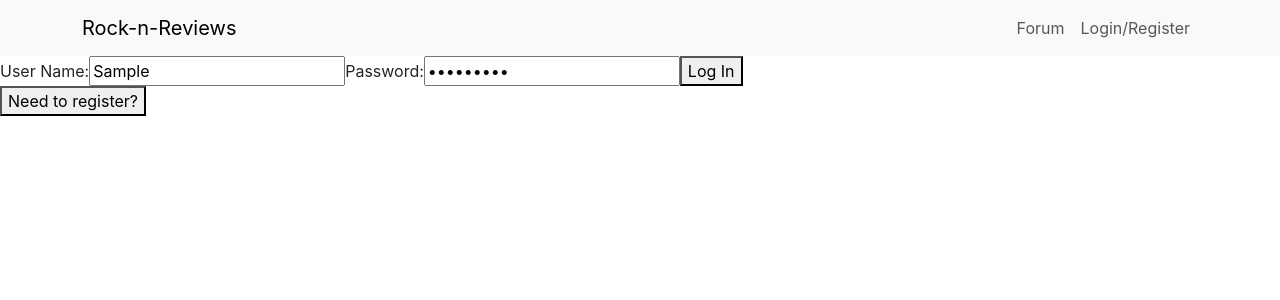
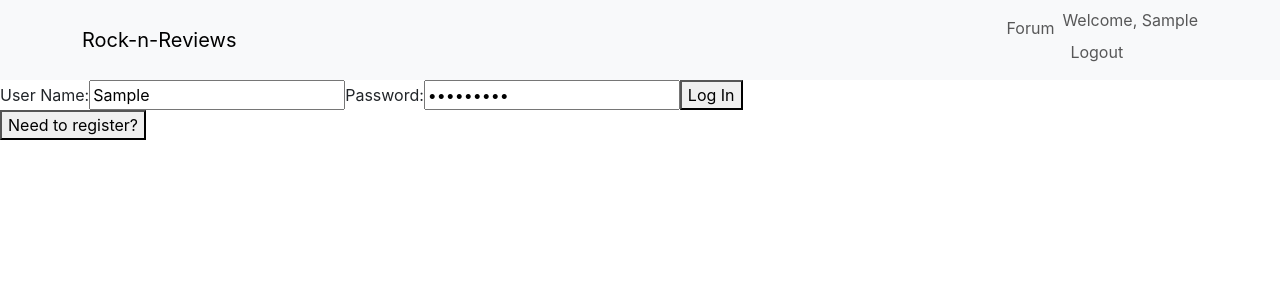
Before and after one commit to NeNeZoRr/rock-n-reviews, a React (Create React App) app: page /Logreg in a window 1280 px wide. Both pictures are taken after typing "Sample", "Sample123" into the empty fields and a click on the button "Log In". Shown: the top 300 px of the page. Built offline with nearby package versions, Linux system fonts and the light colour scheme; no server answers.

Commit message:
log and nav finally work

```diff
--- a/src/App.js
+++ b/src/App.js
@@ -1,5 +1,5 @@
 import React, { useEffect, useState } from 'react';
-import { BrowserRouter as Router, Route, Routes, useParams } from 'react-router-dom';
+import { BrowserRouter as Router, Route, Routes } from 'react-router-dom';
 import Navigation from './Components/Navigation';
 import Home from './Components/Home';
 import Reviews from './Components/Reviews';
@@ -14,28 +14,6 @@ function App() {
   const [search, setSearch] = useState("");
   const [message, setMessage] = useState("search for music");
   const [data, setData] = useState([]);
-  const [user, setUser] = useState(null);
-  const { id } = useParams();
-
-  useEffect(() => {
-    const fetchUser = async () => {
-      try {
-        const response = await fetch(`http://localhost:8080/users/${id}`);
-        if (!response.ok) {
-          console.error('Error fetching user data:', response.status, response.statusText);
-          return;
-        }
-
-        const userData = await response.json();
-        setUser(userData);
-      } catch (error) {
-        console.error('Error fetching user data:', error);
-      }
-    };
-
-    fetchUser();
-  }, []);
-
 
   useEffect(() => {
     if (search) {
@@ -65,7 +43,7 @@ function App() {
   };
 
   return (
-    <div className="App">
+    <div>
       <UserProvider>
         <Router>
           <Navigation />
--- a/src/Components/Login.js
+++ b/src/Components/Login.js
@@ -1,35 +1,38 @@
-import { useState } from "react";
+import React from 'react';
+import { useUser } from './User_Context';
+import { useState } from 'react';
 import { useNavigate } from 'react-router-dom';
 
 const Login = (props) => {
-    const [user, setUser] = useState('');
+    const { userName, setUserName } = useUser();
     const [pass, setPass] = useState('');
     const navigate = useNavigate();
 
     const handleSubmit = async (e) => {
         e.preventDefault();
 
+        let response; // Declare response variable here
+
         try {
-            const response = await fetch('http://localhost:8080/users/login', {
+            response = await fetch('http://localhost:8080/users/login', {
                 method: 'POST',
                 headers: {
                     'Accept': 'application/json',
                     'Content-Type': 'application/json',
                 },
                 body: JSON.stringify({
-                    username: user,
+                    username: userName,
                     password: pass,
                 }),
             });
-
-
 
             if (!response.ok) {
                 console.error('Authentication failed:', response.status, response.statusText);
                 // Handle authentication failure (display error message, etc.)
             } else {
                 console.log('Login successful at', new Date().toISOString());
-                // Redirect to the home page upon successful login
+                // Access userName from context and log it
+                console.log('User logged in:', userName);
                 navigate('/');
             }
         } catch (error) {
@@ -41,7 +44,7 @@ const Login = (props) => {
         <>
             <form onSubmit={handleSubmit}>
                 <label htmlFor="user">User Name:</label>
-                <input value={user} onChange={(e) => setUser(e.target.value)} type="text" placeholder="User Name" />
+                <input value={userName} onChange={(e) => setUserName(e.target.value)} type="text" placeholder="User Name" />
                 <label htmlFor="pass">Password:</label>
                 <input value={pass} onChange={(e) => setPass(e.target.value)} type="password" required placeholder="********" />
                 <button type="submit">Log In</button>
@@ -49,6 +52,6 @@ const Login = (props) => {
             <button onClick={() => props.onFormSwitch('register')}> Need to register?</button>
         </>
     );
-}
+};
 
 export default Login;
--- a/src/Components/Navigation.js
+++ b/src/Components/Navigation.js
@@ -1,12 +1,15 @@
+// Navigation.js
+
 import React from 'react';
 import { Link } from 'react-router-dom';
 import { Navbar, Container, Nav } from 'react-bootstrap';
 import { useUser } from './User_Context';
 
 function Navigation() {
-  const { user, logout } = useUser();
+    const { user, userName, logout } = useUser();
 
-  console.log('User in Navigation:', user);
+
+    console.log('User in nav:', userName);
 
     return (
         <Navbar className="bg-body-tertiary justify-content-start">
@@ -17,10 +20,11 @@ function Navigation() {
                         <Nav.Link as={Link} to="/Forum">Forum</Nav.Link>
                     </Nav.Item>
                     <Nav.Item>
-  {user ? (
+                        {userName ? (
                             // User is logged in, render username and logout button
                             <>
-      <span className="navbar-text mr-2">Welcome, {user.userName}</span>
+                                {/* Log the entire user object */}
+                                <span className="navbar-text mr-2">Welcome, {userName}</span>
                                 <Nav.Link onClick={logout}>Logout</Nav.Link>
                             </>
                         ) : (
@@ -28,7 +32,6 @@ function Navigation() {
                             <Nav.Link as={Link} to="/Logreg">Login/Register</Nav.Link>
                         )}
                     </Nav.Item>
-
                 </Nav>
             </Container>
         </Navbar>
--- a/src/Components/User_Context.js
+++ b/src/Components/User_Context.js
@@ -1,11 +1,33 @@
-// User_Context.js
-
-import React, { createContext, useState, useContext } from 'react';
+import React, { createContext, useState, useContext, useEffect } from 'react';
+import { useParams } from 'react-router-dom';
 
 const UserContext = createContext();
 
 const UserProvider = ({ children }) => {
     const [user, setUser] = useState(null);
+    const [userName, setUserName] = useState('');
+    const { id } = useParams();
+
+    useEffect(() => {
+        const fetchUser = async () => {
+            try {
+                const response = await fetch(`http://localhost:8080/users/${id}`);
+                if (!response.ok) {
+                    console.error('Error fetching user data:', response.status, response.statusText);
+                    return;
+                }
+
+                const userData = await response.json();
+                setUser(userData);
+                setUserName(userData.username); // Assuming your user data contains a 'username' field
+                console.log('Fetched user data:', userData);
+            } catch (error) {
+                console.error('Error fetching user data:', error);
+            }
+        };
+
+        fetchUser();
+    }, [id]);
 
     const login = async (userData) => {
         try {
@@ -28,22 +50,24 @@ const UserProvider = ({ children }) => {
             const userFromServer = { username: userData.username };
             console.log('User logged in:', userFromServer);
             setUser(userFromServer);
+            setUserName(userFromServer.username);
         } catch (error) {
             console.error('Error logging in', error);
         }
     };
 
-
     const logout = () => {
         console.log('Logout function called');
         setUser(null);
+        setUserName('');
     };
 
     return (
-    <UserContext.Provider value={{ user, login, logout }}>
+        <UserContext.Provider value={{ user, userName, login, logout, setUserName }}>
             {children}
         </UserContext.Provider>
     );
+
 };
 
 const useUser = () => {
```
Lines whose indentation alone changed are shown as unchanged.
